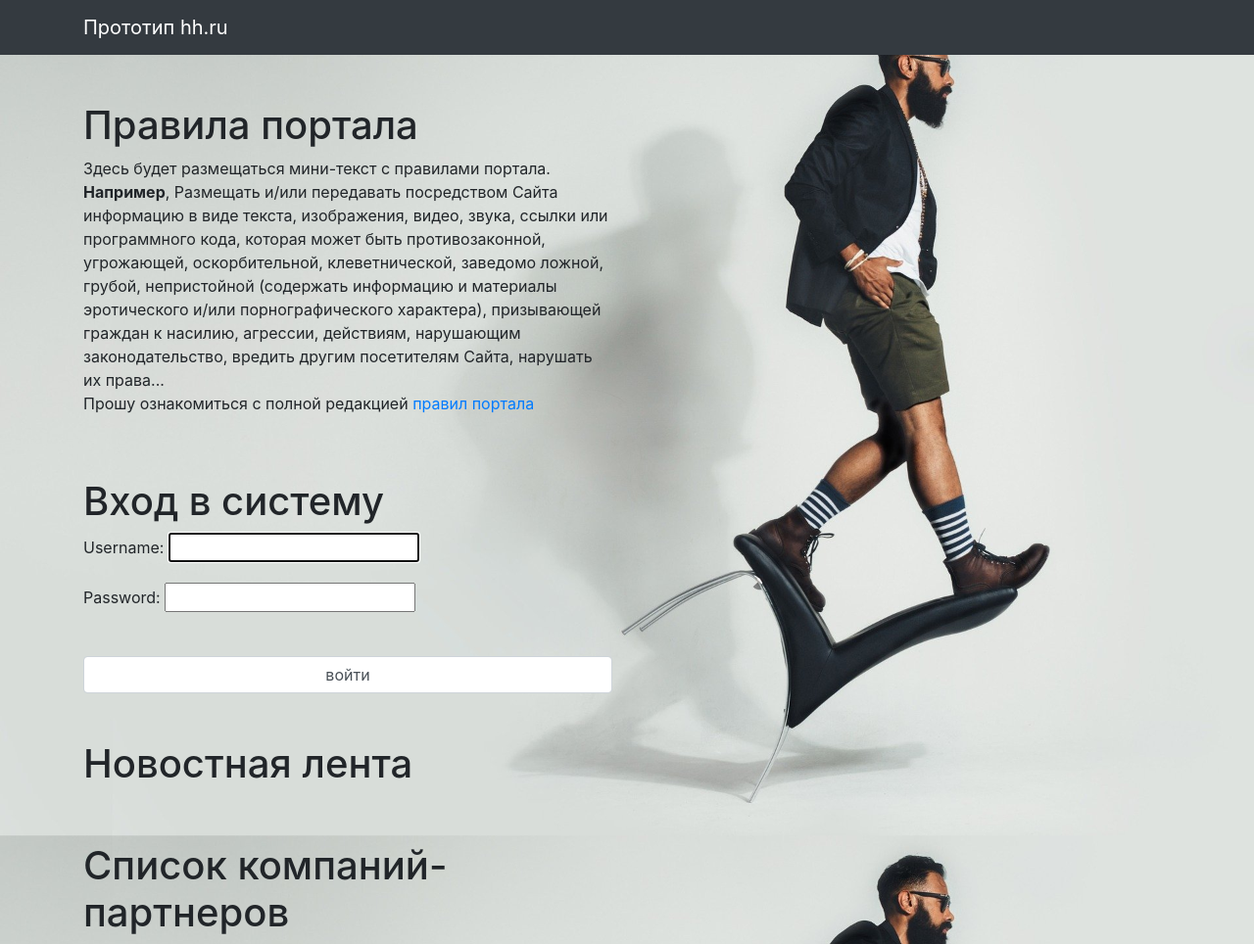
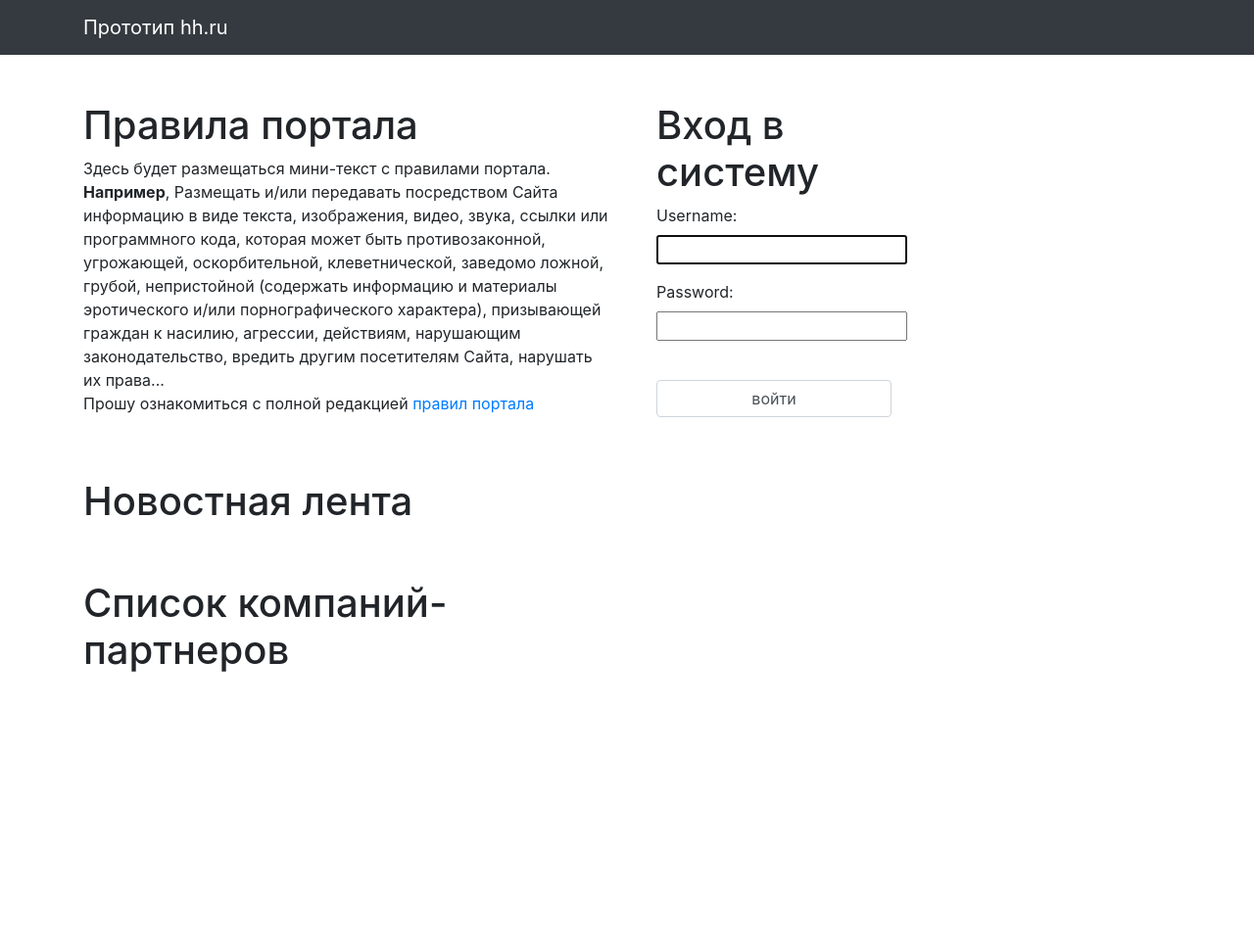
Before and after one commit to AndreyYanke/This_you_not_hello_word, a Django app: page / in a window 1280 px wide. Shown: the whole page at 98% size. After the commit the page ends 686 px from the top, so only its background shows below. Run offline with Django 4.2, Linux system fonts and the light colour scheme; data that the repository does not hold is empty; some libraries are stand-ins or nearby versions.

Commit message:
update project

```diff
--- a/mainapp/templates/mainapp/index.html
+++ b/mainapp/templates/mainapp/index.html
@@ -2,7 +2,6 @@
 
 {% block content %}
     <!-- Page Content -->
-    <section>
         <div class="container">
             <div class="row">
                     <div class="col-lg-6">
@@ -27,8 +26,7 @@
                         {#                    </a>#}
                         {#                </button>#}
                     </div>
-            </div>
-        </div>
+                    <div class="col-lg-6">
                         {% if not user.is_authenticated %}
                             <div class="container">
                                 <div class="row">
@@ -44,7 +42,8 @@
                                 </div>
                             </div>
                         {% endif %}
-        <div class="container">
+                    </div>
+            </div>
                 <div class="row">
                     <div class="col-lg-6">
                         <h1 class="mt-5">Новостная лента</h1>
@@ -55,8 +54,6 @@
                         {% endfor %}
                     </div>
                 </div>
-        </div>
-        <div class="container">
                 <div class="row">
                     <div class="col-lg-6">
                         <h1 class="mt-5">Список компаний-партнеров</h1>
@@ -68,5 +65,4 @@
                     </div>
                 </div>
         </div>
-    </section>
 {% endblock content %}
--- a/resumeapp/models.py
+++ b/resumeapp/models.py
@@ -26,7 +26,7 @@ class Resume(TrackableUpdateCreateModel):
     user = models.ForeignKey(User, on_delete=models.CASCADE, verbose_name='Соискатель', null=True)
     first_name = models.CharField(max_length=64, verbose_name='Имя пользователя')
     last_name = models.CharField(max_length=64,  verbose_name='Фамилия пользователя')
-    photo = models.ImageField(upload_to='this_you_not_hello_word/static/img/img_the_applicant', blank=True, null=True)
+    photo = models.ImageField(upload_to='resumeapp_image', blank=True, null=True)
     sex = models.CharField(max_length=9, choices=STATUS_SEX, verbose_name='Пол')
     age = models.PositiveSmallIntegerField()
     contact_info = models.CharField(max_length=300, verbose_name='Контактная информация')
--- a/static/css/index.css
+++ b/static/css/index.css
@@ -1,5 +1,5 @@
 body {
-    background: url(/static/img/wallpaper.jpg) no-repeat center top fixed;
+    /*background: url(/static/img/wallpaper.jpg) no-repeat center top fixed;*/
     -webkit-background-size: cover;
     -moz-background-size: cover;
     background-size: cover;
--- a/this_you_not_hello_word/settings.py
+++ b/this_you_not_hello_word/settings.py
@@ -122,3 +122,6 @@ AUTH_USER_MODEL = 'userapp.User'
 
 LOGIN_REDIRECT_URL = '/'
 LOGOUT_REDIRECT_URL = '/'
+
+MEDIA_URL = '/media/'
+MEDIA_ROOT = BASE_DIR / 'media'
```
Also changed, not shown: mainapp/management/commands/create_data.py (added, +8 -0 lines). Lines whose indentation alone changed are shown as unchanged.
